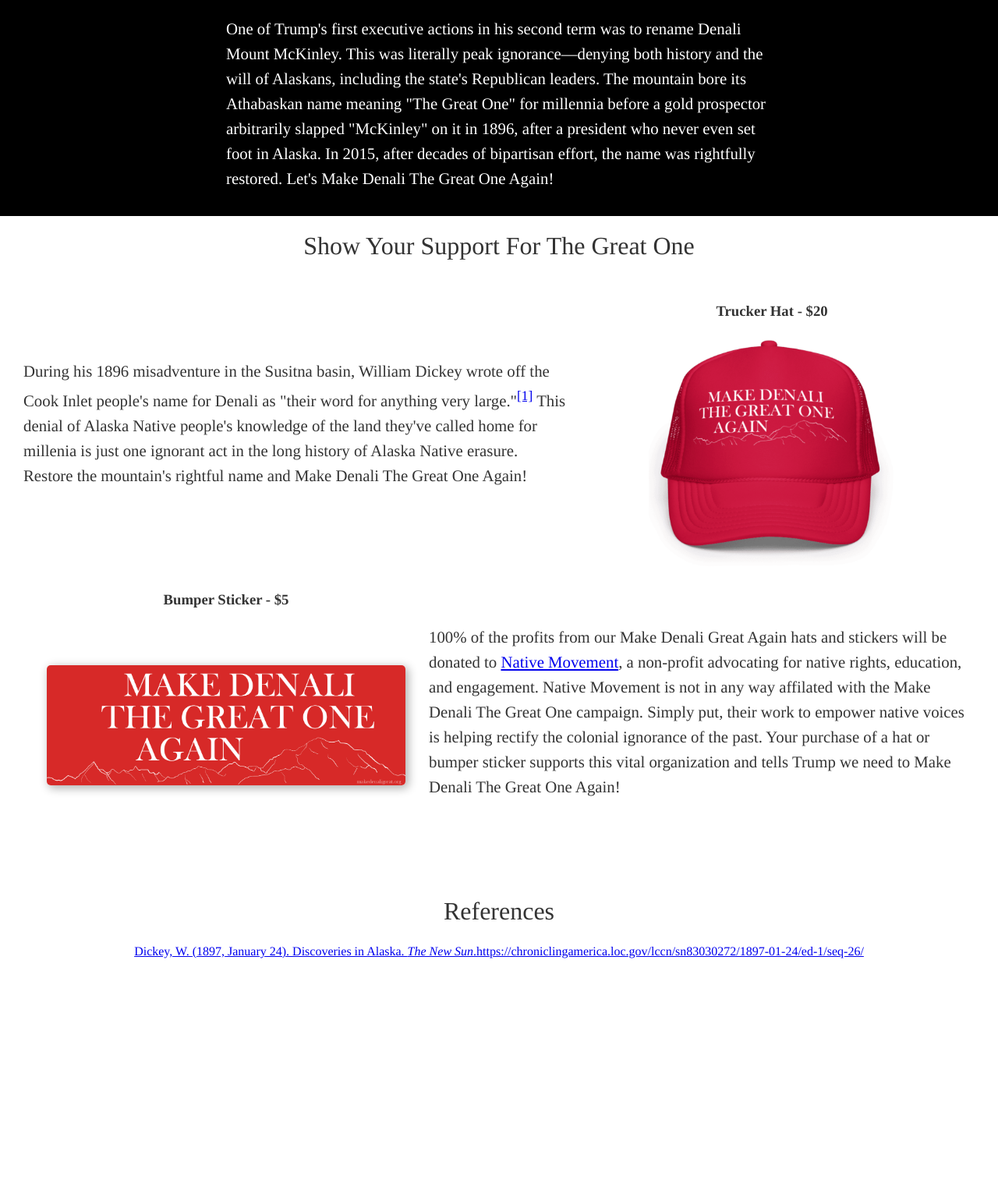
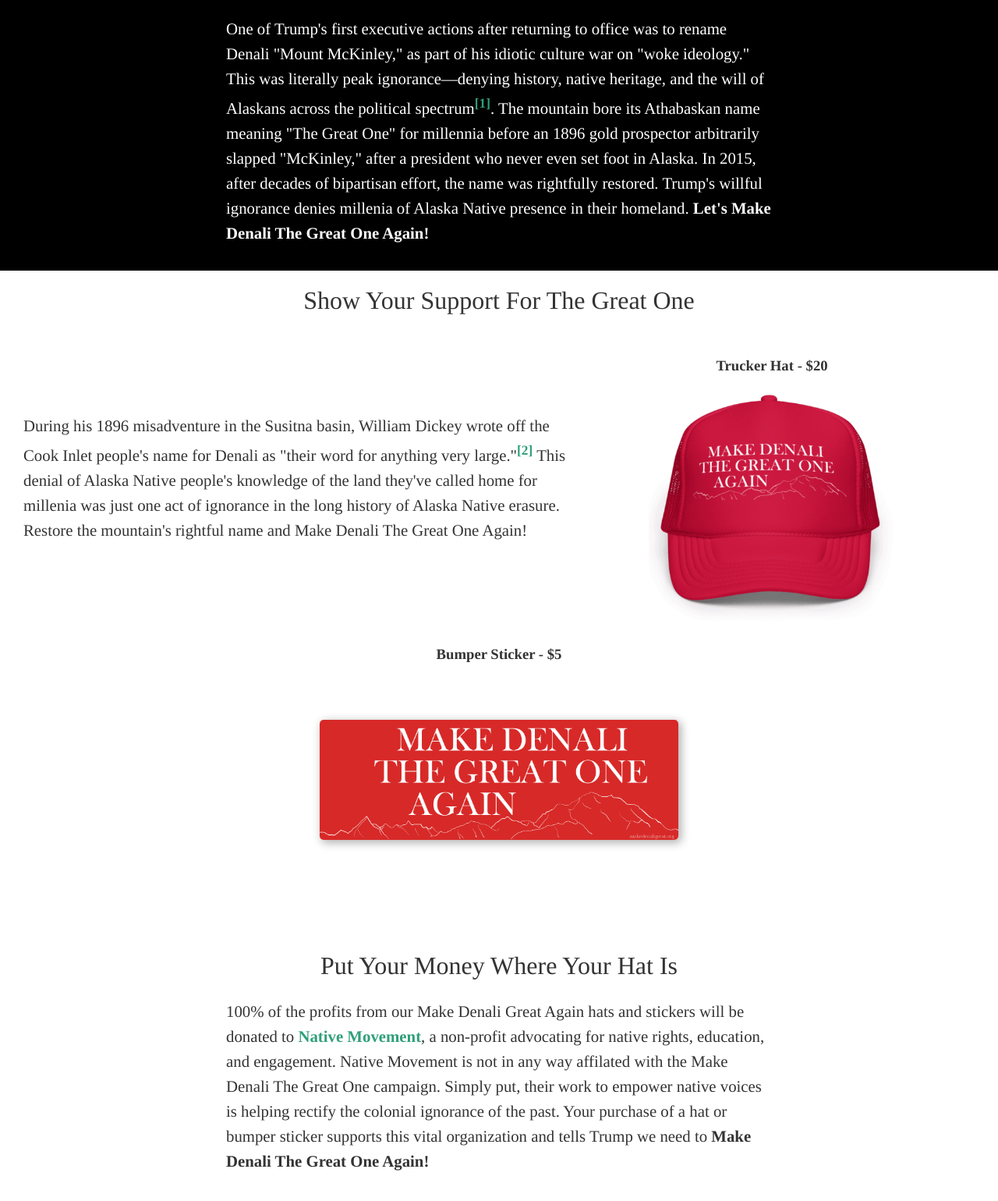
Before and after one commit to smHooper/make-denali-the-great-one, a plain HTML site: page index.html in a window 1280 px wide. Shown: the part 552-2092 px from the top of the page at 78% size. Before the commit the page ends 1813 px from the top, so only its background shows below. Drawn offline with Linux system fonts and the light colour scheme; a web font is replaced by a local one.

Commit message:
update text

```diff
--- a/index.html
+++ b/index.html
@@ -16,13 +16,15 @@
     <section class="info-section">
         <h1 class="section-header">Peak Stupidity</h1>
         <div class="section-content">
-            <p>One of Trump&#39;s first executive actions in his second term was to rename Denali
-                Mount McKinley. This was literally peak ignorance—denying both history and the
-                will of Alaskans, including the state&#39;s Republican leaders. The mountain bore its
-                Athabaskan name meaning &#34;The Great One&#34; for millennia before a gold
-                prospector arbitrarily slapped &#34;McKinley&#34; on it in 1896, after a president
+            <p>One of Trump&#39;s first executive actions after returning to office was to rename Denali
+                &#34;Mount McKinley,&#34; as part of his idiotic culture war on &#34;woke ideology.&#34;
+                This was literally peak ignorance—denying history, native heritage, and the
+                will of Alaskans across the political spectrum<sup><a href="#reference-1">[1]</a></sup>. The mountain bore its
+                Athabaskan name meaning &#34;The Great One&#34; for millennia before an 1896 gold
+                prospector arbitrarily slapped &#34;McKinley,&#34; after a president
                 who never even set foot in Alaska. In 2015, after decades of bipartisan effort,
-                the name was rightfully restored. Let's Make Denali The Great One Again!
+                the name was rightfully restored. Trump's willful ignorance denies millenia of Alaska
+                Native presence in their homeland. <strong>Let's Make Denali The Great One Again!</strong>
             </p>
         </div>
 
@@ -33,9 +35,9 @@
             <p>
                 During his 1896 misadventure in the Susitna basin,
                 William Dickey wrote off the Cook Inlet people's name for Denali
-                as &#34;their word for anything very large.&#34;<sup><a href="#reference-1">[1]</a></sup>
+                as &#34;their word for anything very large.&#34;<sup><a href="#reference-2">[2]</a></sup>
                 This denial of Alaska Native people's knowledge of the land they've called home
-                for millenia is just one ignorant act in the long history of Alaska Native erasure.
+                for millenia was just one act of ignorance in the long history of Alaska Native erasure.
                 Restore the mountain's rightful name and Make Denali The Great One Again!
             </p>
         </div>
@@ -51,6 +53,9 @@
                 <img class="product-img" src="assets/sticker.jpg" alt="Make Denali The Great One Again sticker">
             </a>
         </div>
+    </section>
+    <section>
+        <h1 class="section-header">Put Your Money Where Your Hat Is</h1>
         <div class="section-content">
             <p>
                 100% of the profits from our Make Denali Great Again hats and stickers will be
@@ -59,13 +64,20 @@
                 in any way affilated with the Make Denali The Great One campaign. Simply put, their
                 work to empower native voices is helping rectify the colonial ignorance of the past.
                 Your purchase of a hat or bumper sticker supports this vital organization and tells Trump
-                we need to Make Denali The Great One Again!
+                we need to <strong>Make Denali The Great One Again!</strong>
             </p>
         </div>
     </section>
     <section class="reference-section">
         <h2 class="section-header">References</h2>
-        <a id="reference-1" class="reference-link" href="https://chroniclingamerica.loc.gov/lccn/sn83030272/1897-01-24/ed-1/seq-26/">Dickey, W. (1897, January 24). Discoveries in Alaska. <em>The New Sun</em>.https://chroniclingamerica.loc.gov/lccn/sn83030272/1897-01-24/ed-1/seq-26/</a>
+        <ol class="reference-list">
+            <li>
+                <a id="reference-1" target="blank_" class="reference-link" href="https://alaskapublic.org/news/2025-02-03/we-asked-mount-mckinley-or-denali-you-said-denali">Ruskin, L. (2025, February 3). We asked: Mount McKinley or Denali? You said: Denali. <em>Alaska Public Media</em>. https://alaskapublic.org/news/2025-02-03/we-asked-mount-mckinley-or-denali-you-said-denali</a>
+            </li>
+            <li>
+                <a id="reference-2" target="blank_" class="reference-link" href="https://chroniclingamerica.loc.gov/lccn/sn83030272/1897-01-24/ed-1/seq-26/">Dickey, W. (1897, January 24). Discoveries in Alaska. <em>The New York Sun</em>.https://chroniclingamerica.loc.gov/lccn/sn83030272/1897-01-24/ed-1/seq-26/</a>
+            </li>
+        </ol>
     </section>
 </body>
 </html>
--- a/main.css
+++ b/main.css
@@ -28,6 +28,11 @@ body {
     width: 100%;
     text-align: center;
     font-weight: 100;
+}
+a {
+    font-weight: 800;
+    color: #2f9f7a;
+    text-decoration: none;
 }
 section {
     display: flex;
@@ -94,6 +99,15 @@ section {
 .shop-item button:hover {
     background: #0056b3;
 }
+.reference-section {
+    display: block;
+}
+ol.reference-list {
+    padding: 0 1rem;
+}
+ol.reference-link > li {
+    margin-bottom: 1rem;
+}
 .reference-link {
     word-break: break-all;
 }
```
